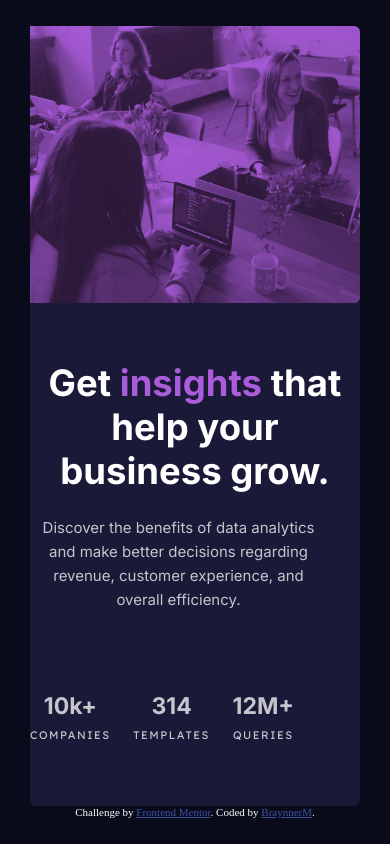
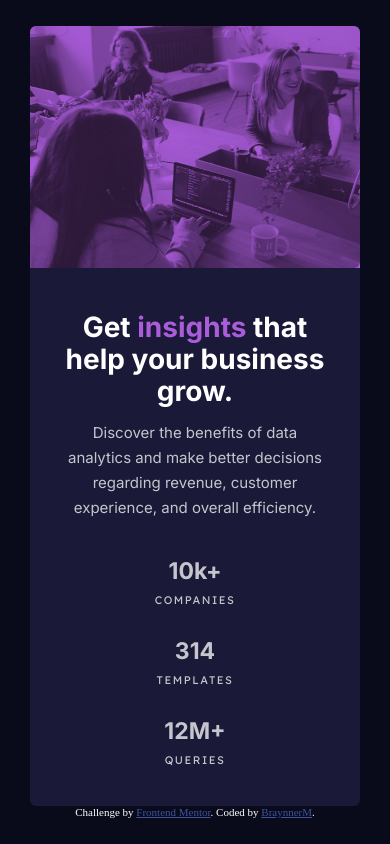
Before and after one commit to BraynnerM/stats-preview-card-component-main, a plain HTML site: page index.html in a window 390 px wide. Drawn offline with Linux system fonts and the light colour scheme.

Commit message:
design mobile finalizado, fim do projeto

```diff
--- a/src/css/responsive.css
+++ b/src/css/responsive.css
@@ -3,21 +3,49 @@
         flex-direction: column-reverse;
         width: 33rem;
         height: 78rem;
+        justify-content: space-between;
     }
 
     .card-text {
         height: 100%;
         padding: 0;
-        flex-basis: 75%;
         text-align: center;
+        align-items: center;
+        flex: 7;
+        height: 69%;
+        padding: 1rem 2rem;
+        margin-top: 1.8rem;
+    }
 
+    .card-main {
+        justify-content: space-evenly;
+        align-items: center;
+        height: 53%;
+    }
+
+    h1 {
+        font-size: 2.8rem;
+        line-height: 3.2rem;
+    }
+
+    .paragraph {
+        width: 90%;
+        line-height: 2.5rem;
+    }
+
+    .stats {
+        flex-direction: column;
+        margin-bottom: -1.2rem;
+
+    }
+
+    .stats span:last-child{
+        margin-bottom: 2.2rem;
     }
     .card-img {
         height: 100%;
-        flex-basis: 25%;
-
-
+        border-radius: 0.6rem 0.6rem 0 0;
+        flex: 3;
+        height: 31%;
     }
-
-
 }
```
Also changed, not shown: src/css/styles.css (+1 -7 lines).
